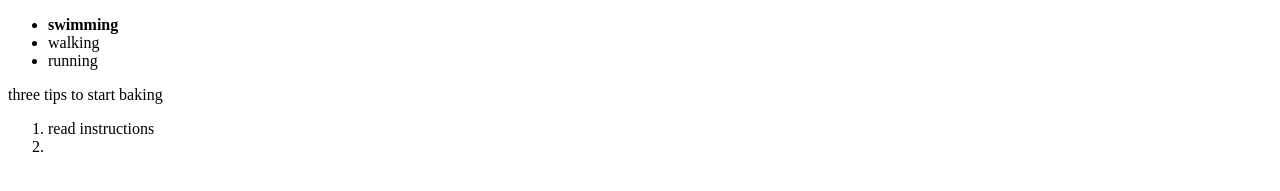
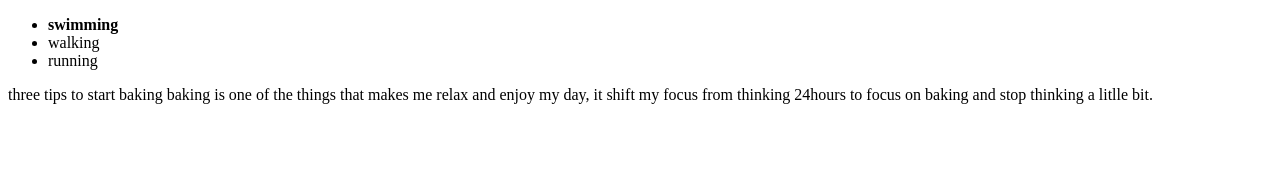
Before and after one commit to Haya-2024/Lab2_Haya, a plain HTML site: page index.html in a window 1280 px wide. Shown: the part 467-658 px from the top of the page. Drawn offline with Linux system fonts and the light colour scheme.

Commit message:
i added a pharagraph at the end ,about how baking makes me relax

```diff
--- a/index.html
+++ b/index.html
@@ -14,7 +14,8 @@ here is the link to my favorite website: <a href="https://ksu.edu.sa/ar">ksu web
 my favorite activities
 <ul><li><strong>swimming</strong></li><li>walking</li><li>running</li></ul>
 three tips to start baking
-<ol><li>read instructions </li><li> </li>    </ol>
+
+baking is one of the things that makes me relax and enjoy my day, it shift my focus from thinking 24hours to focus on baking and stop thinking a litlle bit.
 
 
 
```
